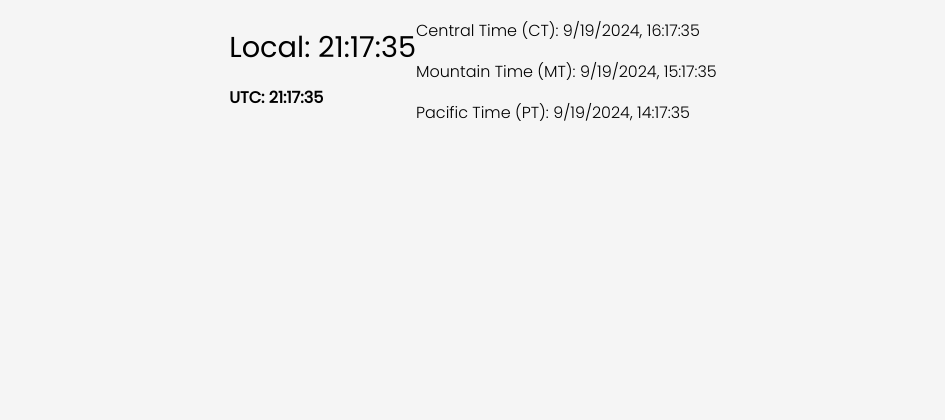
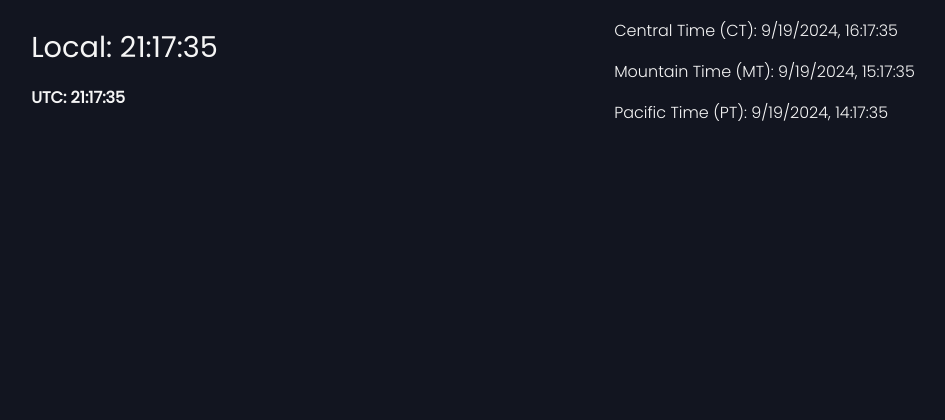
Before and after one commit to jimmymarks/home-time, a plain HTML site: page index.html in a window 1280 px wide. Shown: the part 380-800 px from the top of the page, without its empty margins (167-1112 px from the left). Drawn offline with Linux system fonts and the light colour scheme.

Commit message:
Update style.css

```diff
--- a/style.css
+++ b/style.css
@@ -8,10 +8,12 @@ body {
     align-items: center;
     height: 100vh;
     margin: 0;
-    background-color: #f5f5f5;
+    color: #f5f5f5;
+    background-color: #121520;
 }
 
 .container {
+    width: 100%;
     display: flex;
     flex-direction: row;
     justify-content: space-around;
```
